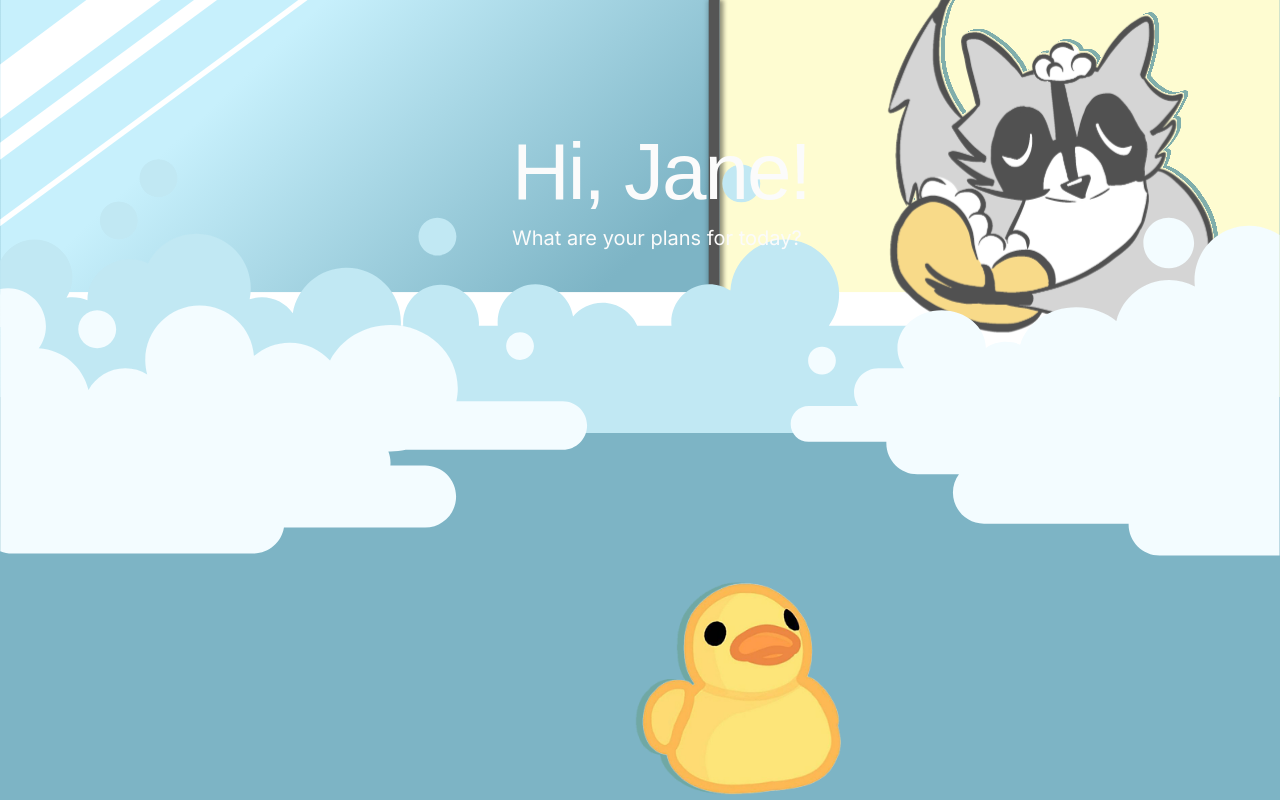
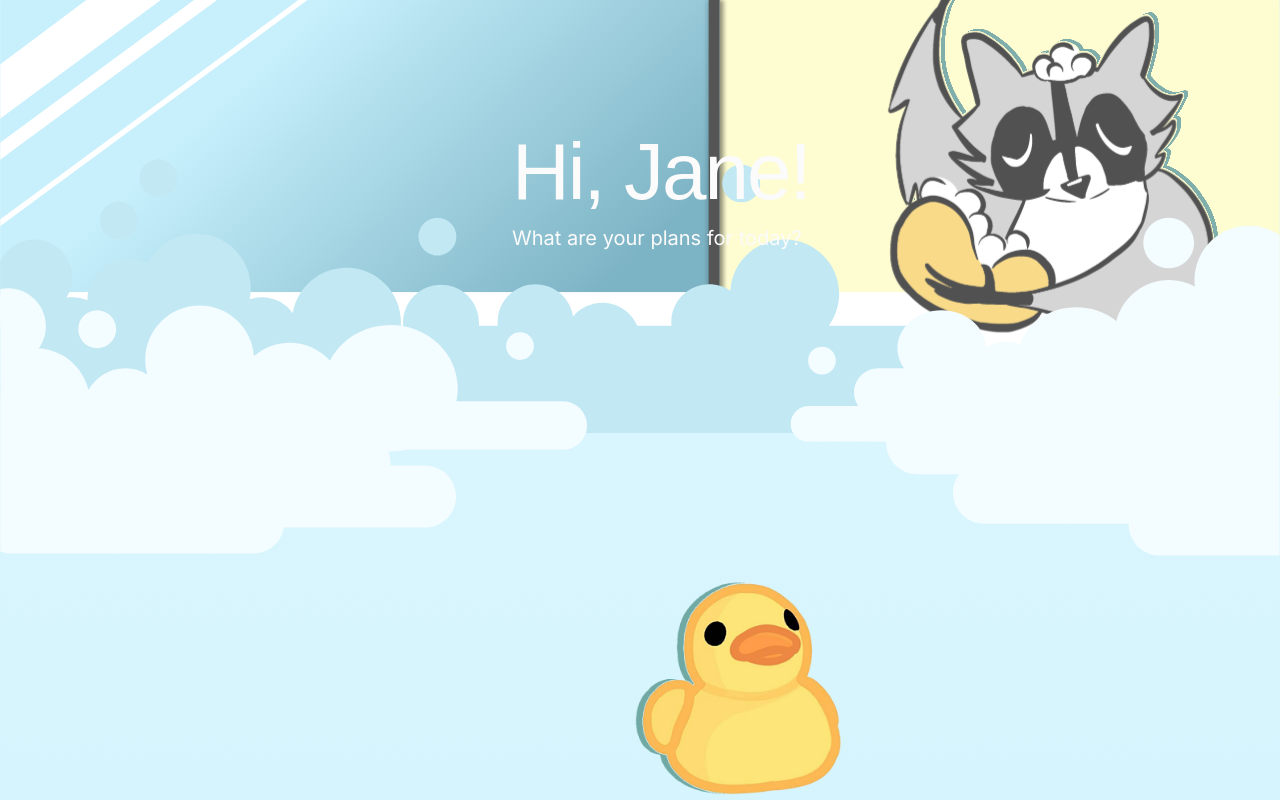
Before and after one commit to StormForge-DonutDevelopers/W.A.S.H, a Next.js app: page / in a window 1280 px wide. Shown: the top 800 px of the page. Built offline with nearby package versions, Linux system fonts and the light colour scheme; no server answers; the database is empty; a web font is replaced by a local one.

Commit message:
style: Change body background to linear gradient

```diff
--- a/app/main.css
+++ b/app/main.css
@@ -1,5 +1,5 @@
 body{
-    background-color: #7DB4C5;
+    background: linear-gradient(#DBF7FF, #DBF7FF 2%, #75BCCF );
 }
 
 h1{
```
